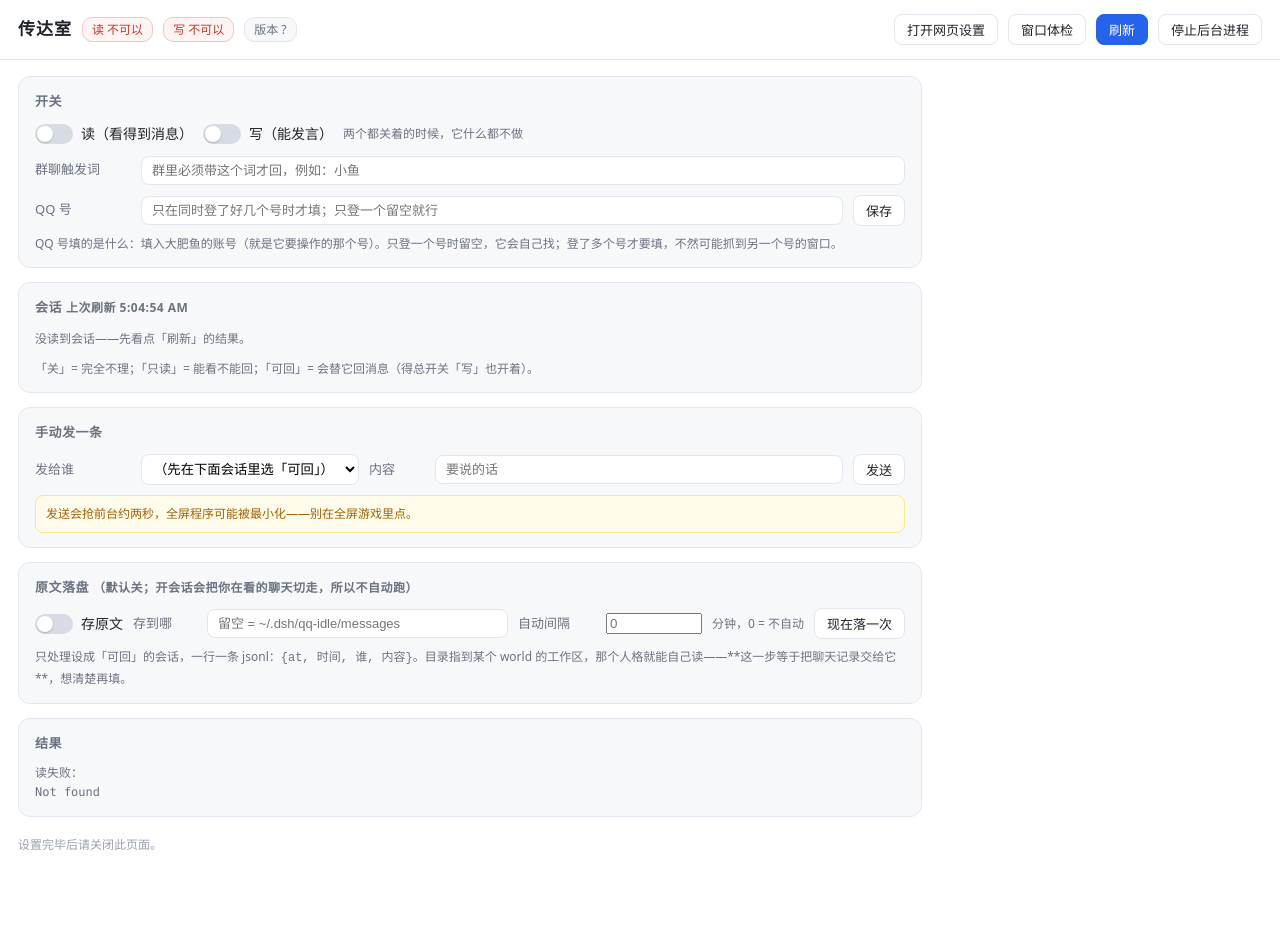
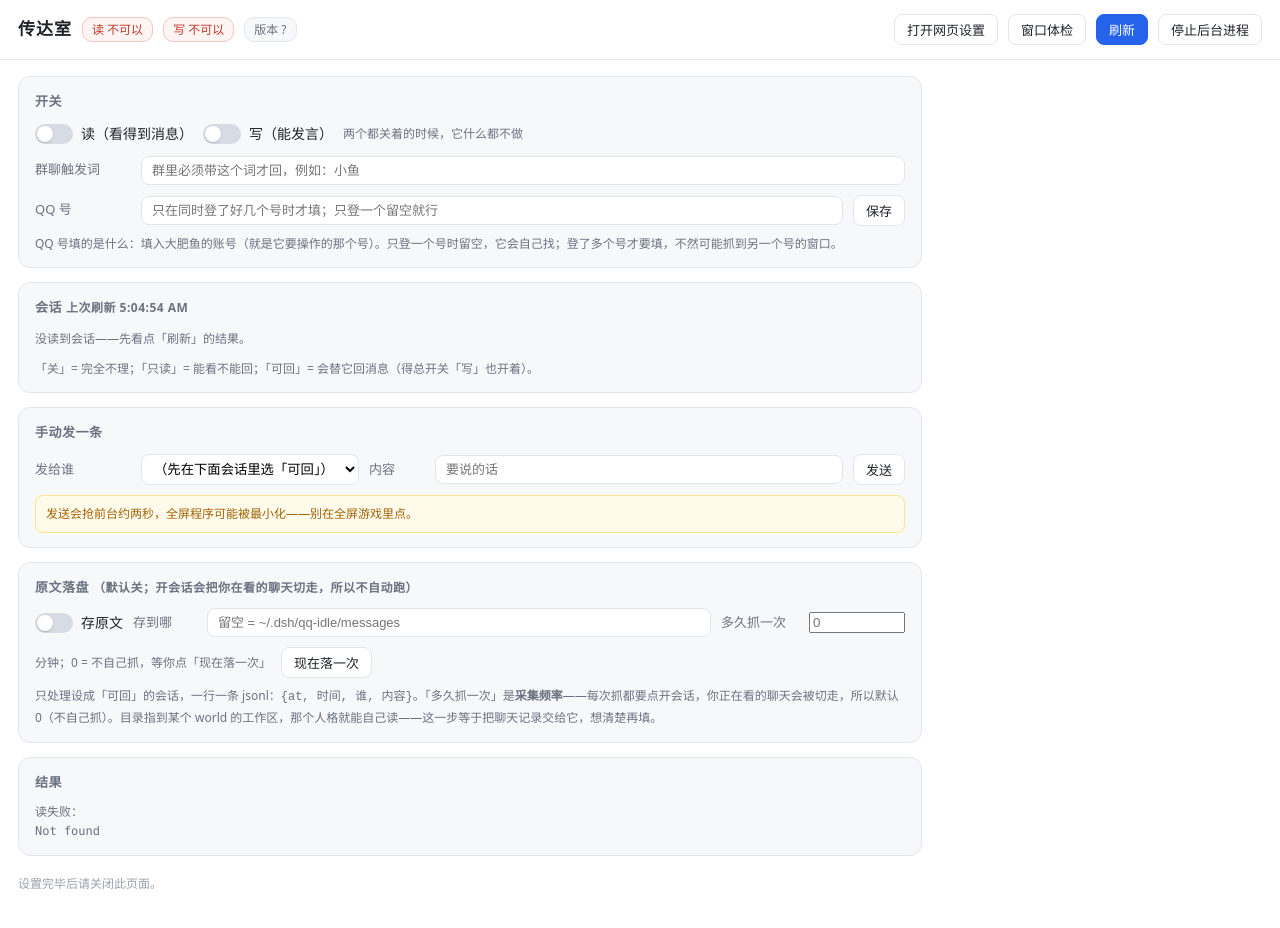
Before and after one commit to Fish-YaoChen/qq-idle-input, a website: page panel/index.html in a window 1280 px wide. Before the commit the page ends 907 px from the top, so only its background shows below. Drawn offline with Linux system fonts and the light colour scheme; no server answers.

Commit message:
界面上把「采集频率」写清楚，别跟发送节奏混

```diff
--- a/panel/index.html
+++ b/panel/index.html
@@ -125,12 +125,12 @@
       <label class="switch"><input type="checkbox" id="togArchive"><span class="knob"></span>存原文</label>
       <span class="label" style="width:64px">存到哪</span>
       <input type="text" id="archiveDir" placeholder="留空 = ~/.dsh/qq-idle/messages" style="flex:1;min-width:260px" />
-      <span class="label" style="width:78px">自动间隔</span>
+      <span class="label" style="width:78px">多久抓一次</span>
       <input type="number" id="archiveEvery" min="0" max="1440" step="1" style="width:96px" placeholder="0" />
-      <span class="hint">分钟，0 = 不自动</span>
+      <span class="hint">分钟；0 = 不自己抓，等你点「现在落一次」</span>
       <button id="btnArchiveNow">现在落一次</button>
     </div>
-    <div class="hint" style="margin-top:8px">只处理设成「可回」的会话，一行一条 jsonl：<code>{at, 时间, 谁, 内容}</code>。目录指到某个 world 的工作区，那个人格就能自己读——**这一步等于把聊天记录交给它**，想清楚再填。</div>
+    <div class="hint" style="margin-top:8px">只处理设成「可回」的会话，一行一条 jsonl：<code>{at, 时间, 谁, 内容}</code>。「多久抓一次」是<strong>采集频率</strong>——每次抓都要点开会话，你正在看的聊天会被切走，所以默认 0（不自己抓）。目录指到某个 world 的工作区，那个人格就能自己读——这一步等于把聊天记录交给它，想清楚再填。</div>
   </section>
 
   <section>
```
